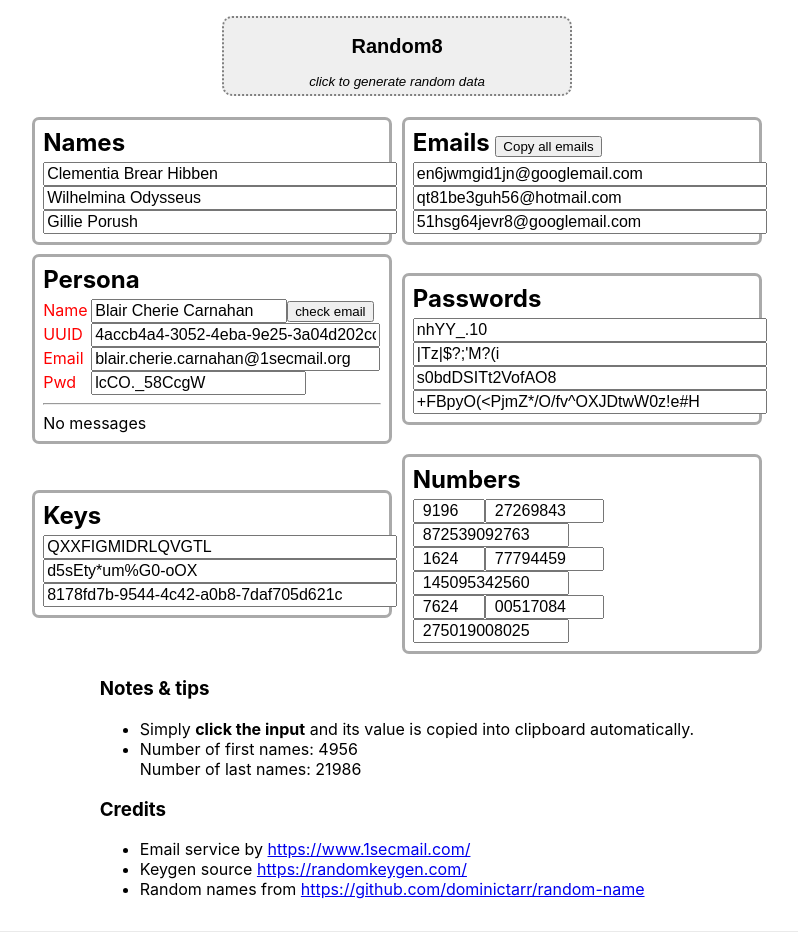
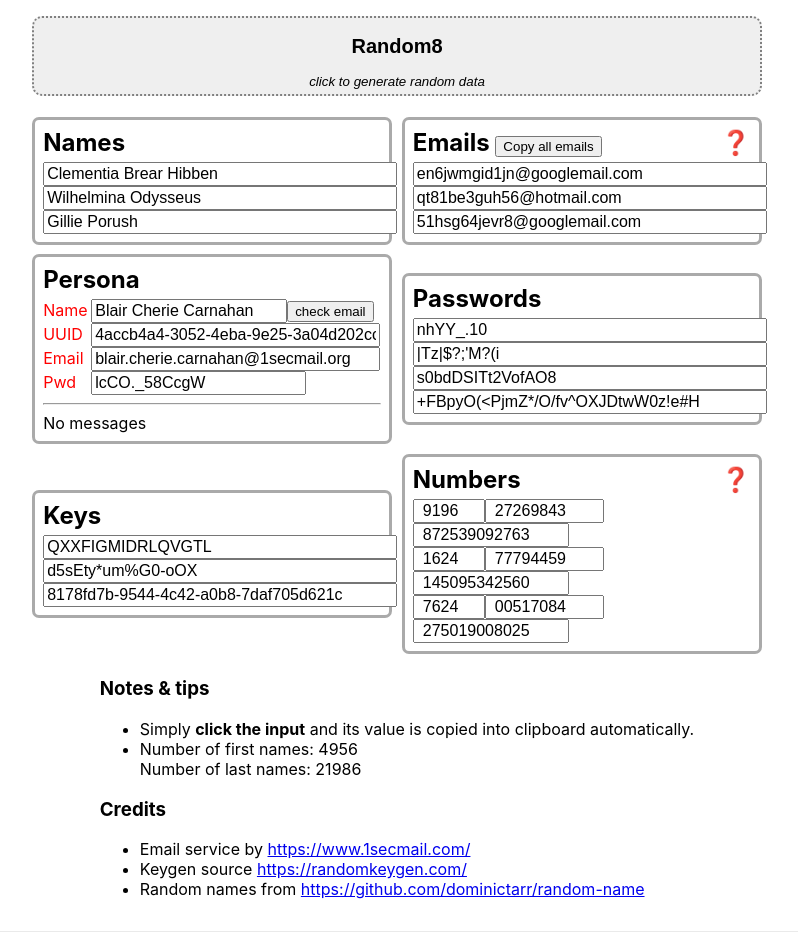
Before and after one commit to jirihofman/random8, a Next.js app: page / in a window 1280 px wide. Shown: the top 938 px of the page, without its empty margins (243-1041 px from the left). Built offline with nearby package versions, Linux system fonts and the light colour scheme.

Commit message:
loader for persona's emails request; tooltips

```diff
--- a/pages/index.jsx
+++ b/pages/index.jsx
@@ -15,7 +15,7 @@ export default function Home() {
     return Array.from({ length }, getRandomEmail)
   }
   const genPersona = (personaName) => {
-    return { name: personaName, password: getHumanPwd(12), uuid: uuid.v4(), email: getRandomEmail({ disposable: true, name: personaName }) }
+    return { name: personaName, password: getHumanPwd(12), uuid: uuid.v4(), email: getRandomEmail({ disposable: true, name: personaName }), refreshingEmail: false }
   }
   const getPasswords = () => {
     return [
@@ -42,12 +42,13 @@ export default function Home() {
     ]
   }
 
+  const personaName = getRandomName()
+
   const [names, setNames] = useState(getNames(3))
   const [emails, setEmails] = useState(getEmails(3))
   const [keys, setKeys] = useState(getKeys())
   const [passwords, setPasswords] = useState(getPasswords())
   const [numbers, setNumbers] = useState(getNumbers())
-  const personaName = getRandomName()
   const [persona, setPersona] = useState(genPersona(personaName))
   const [personaEmails, setPersonaEmails] = useState([])
 
@@ -73,6 +74,7 @@ export default function Home() {
   }
 
   const handleEmailRefreshClick = async event => {
+    setPersona({ ... persona, refreshingEmail: true })
     const newNick = getMailNickname(persona.name)
     const res = await fetch(`https://www.1secmail.com/api/v1/?action=getMessages&login=${newNick}&domain=1secmail.org`)
     const emails = await res.json()
@@ -92,6 +94,7 @@ export default function Home() {
     if (emails.length) {
       setPersonaEmails(emails)
     }
+    setPersona({ ...persona, refreshingEmail: false })
   }
 
   const handleEmailCopyAllClick = async () => {
@@ -127,7 +130,7 @@ export default function Home() {
           </div>
 
           <div className={styles.card}>
-            <h3>Emails <button onClick={handleEmailCopyAllClick} title="comma separated">Copy all emails</button></h3>
+            <h3>Emails <button onClick={handleEmailCopyAllClick}>Copy all emails</button> {tooltip('Copied emails are comma separated')}</h3>
             <input type="text" id="emailsAll" value="" style={{ display: 'block', position: 'absolute', zIndex: '-1' }} readOnly />
             {
               emails.map(email => <input type="text" className="email" size="35" readOnly value={email} onClick={handleInputClick} key={email} />)
@@ -155,6 +158,7 @@ export default function Home() {
             </div>
             <hr />
             {
+              persona.refreshingEmail ? <i>Loading emails ...</i> :
               personaEmails.length ? personaEmails.map(msg => <div style={{ 'font-size': '10px' }} key={msg.id}>
                 <a href={`https://www.1secmail.com/mailbox/?action=readMessage&id=${msg.id}&login=${getMailNickname(persona.name)}&domain=1secmail.org`} target="_blank" rel="noopener noreferrer">{msg.date}</a>
                 | {msg.firstHref ? <a target="_blank" rel="noopener noreferrer" href={msg.firstHref}>first href</a> : null}
@@ -178,7 +182,7 @@ export default function Home() {
           </div>
 
           <div className={styles.card}>
-            <h3>Numbers</h3>
+            <h3>Numbers {tooltip('Number sizes: 4, 8, 12')}</h3>
             {
               numbers.map((key, index) => {
                 const size = [0, 3, 6].includes(index) ? 5 : [1, 4, 7].includes(index) ? 10 : 14
@@ -299,3 +303,7 @@ function getHumanPwd(length) {
 
   return pwd;
 }
+
+function tooltip(text) {
+  return <div className="tooltip">❓<div className="tooltiptext">{text}</div></div>;
+}
--- a/styles/Home.module.css
+++ b/styles/Home.module.css
@@ -122,14 +122,25 @@
 
 button#random8 {
   min-width: 350px;
+  width: 730px; /* browser */
   padding: 0px 10px 5px 10px;
   border: 2px dotted gray;
   border-radius: 10px;
 }
 
+/* iPhone */
 @media (max-width: 600px) {
   .grid {
     width: 100%;
     flex-direction: column;
   }
 }
+/* iPhone flipped */
+@media (max-width: 720px) {
+  button#random8 {
+    width: 350px;
+    padding: 0px 10px 5px 10px;
+    border: 2px dotted gray;
+    border-radius: 10px;
+  }
+}
--- a/styles/globals.css
+++ b/styles/globals.css
@@ -19,3 +19,30 @@ body {
     font-size: 16px;
   }
 }
+
+/* Tooltip container */
+.tooltip {
+  position: relative;
+  float: right;
+}
+
+/* Tooltip text */
+.tooltip .tooltiptext {
+  font-size: 12px;
+  visibility: hidden;
+  min-width: 120px;
+  max-width: 200px;
+  background-color: rgb(239, 239, 239);
+  color: black;
+  text-align: center;
+  padding: 5px;
+  border: 1px dotted gray;
+  border-radius: 6px;
+  position: absolute;
+  z-index: 1;
+}
+
+/* Show the tooltip text when you mouse over the tooltip container */
+.tooltip:hover .tooltiptext {
+  visibility: visible;
+}
```
Also changed, not shown: 1 other file (tests, documents, lock files or other folders).
